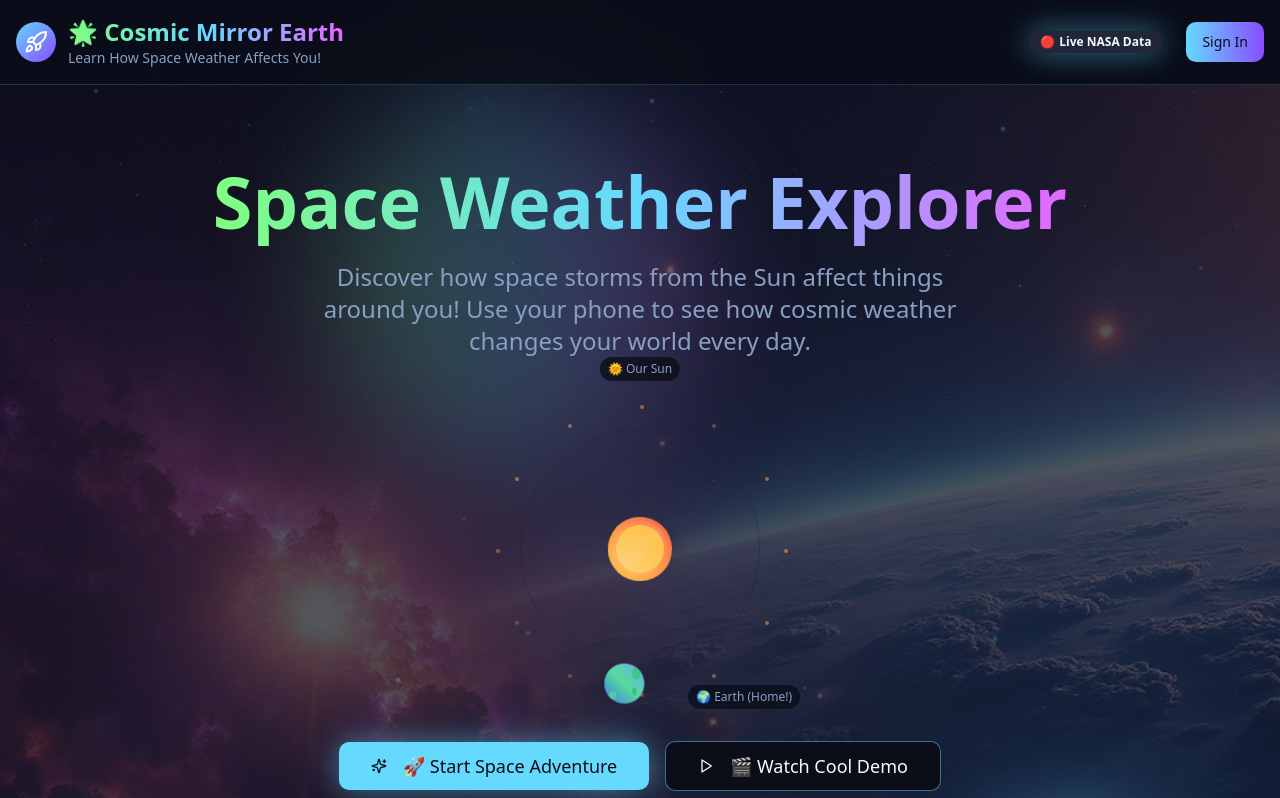
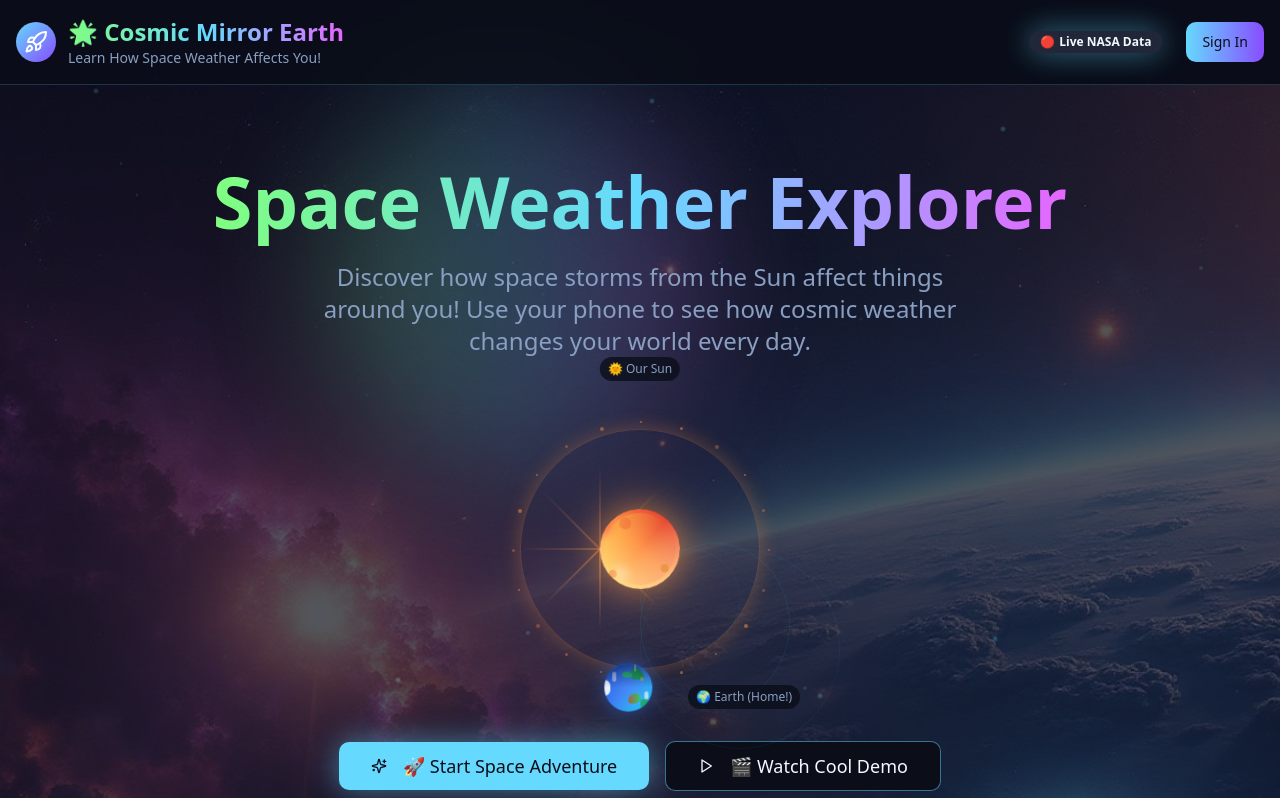
Before and after one commit to Aadarsh0912/cosmic-mirror-earth, a React (Vite) app: page / in a window 1280 px wide. Shown: the top 798 px of the page. Built offline with nearby package versions, Linux system fonts and the light colour scheme; the HTML template or start-up script is replaced by a standard one.

Commit message:
Refine Sun-Earth animation

```diff
--- a/src/components/SolarSystem.tsx
+++ b/src/components/SolarSystem.tsx
@@ -9,52 +9,129 @@ export const SolarSystem = () => {
 
   return (
     <div className={`relative w-80 h-80 mx-auto transition-opacity duration-1000 ${isVisible ? 'opacity-100' : 'opacity-0'}`}>
-      {/* Orbit path */}
-      <div className="absolute top-1/2 left-1/2 transform -translate-x-1/2 -translate-y-1/2 w-60 h-60 border border-muted/30 rounded-full animate-pulse"></div>
+      {/* Orbit path with glow */}
+      <div className="absolute top-1/2 left-1/2 transform -translate-x-1/2 -translate-y-1/2 w-60 h-60 border border-solar-orange/20 rounded-full animate-pulse shadow-[0_0_20px_rgba(251,146,60,0.3)]"></div>
 
-      {/* Sun */}
+      {/* Sun with realistic corona and flares */}
       <div className="absolute top-1/2 left-1/2 transform -translate-x-1/2 -translate-y-1/2 z-10">
-        <div className="w-16 h-16 sun-spin">
-          <div className="w-full h-full bg-gradient-to-br from-yellow-300 via-solar-orange to-red-500 rounded-full shadow-lg relative overflow-hidden">
-            {/* Sun surface details */}
-            <div className="absolute inset-2 bg-gradient-to-br from-yellow-200 to-yellow-400 rounded-full"></div>
-            <div className="absolute inset-1 bg-gradient-to-tr from-transparent via-white/20 to-transparent rounded-full"></div>
-            {/* Solar flares */}
-            <div className="absolute -inset-2 bg-solar-orange/30 rounded-full animate-pulse"></div>
-            <div className="absolute -inset-4 bg-solar-orange/10 rounded-full animate-aurora-pulse"></div>
+        {/* Outer corona glow */}
+        <div className="absolute inset-0 transform -translate-x-1/2 -translate-y-1/2 left-1/2 top-1/2">
+          <div className="w-32 h-32 bg-gradient-radial from-solar-orange/40 via-yellow-400/20 to-transparent rounded-full animate-aurora-pulse blur-xl"></div>
+        </div>
+
+        {/* Solar corona rays */}
+        {[...Array(8)].map((_, i) => (
+          <div
+            key={`ray-${i}`}
+            className="absolute top-1/2 left-1/2 w-20 h-0.5 bg-gradient-to-r from-solar-orange/60 to-transparent origin-left animate-pulse"
+            style={{
+              transform: `translate(-50%, -50%) rotate(${i * 45}deg)`,
+              animationDelay: `${i * 0.3}s`,
+              animationDuration: '3s'
+            }}
+          />
+        ))}
+
+        <div className="w-20 h-20 sun-spin relative">
+          {/* Main sun body with realistic gradient */}
+          <div className="w-full h-full bg-gradient-to-br from-yellow-200 via-solar-orange to-red-600 rounded-full shadow-[0_0_40px_rgba(251,146,60,0.8)] relative overflow-hidden">
+            {/* Photosphere texture */}
+            <div className="absolute inset-0 bg-gradient-to-tr from-yellow-100 via-transparent to-transparent opacity-60 rounded-full"></div>
+
+            {/* Solar granulation spots */}
+            <div className="absolute top-2 left-3 w-2 h-2 bg-orange-600/40 rounded-full"></div>
+            <div className="absolute top-5 right-2 w-3 h-3 bg-red-600/30 rounded-full"></div>
+            <div className="absolute bottom-3 left-4 w-2 h-2 bg-yellow-600/40 rounded-full"></div>
+
+            {/* Chromosphere layer */}
+            <div className="absolute inset-1 bg-gradient-to-bl from-yellow-300/40 via-transparent to-red-500/20 rounded-full"></div>
+
+            {/* Solar prominence */}
+            <div className="absolute -top-1 right-2 w-4 h-4 bg-red-500/50 rounded-full blur-sm animate-pulse"></div>
+
+            {/* Hot spot highlight */}
+            <div className="absolute top-3 left-2 w-4 h-4 bg-white/30 rounded-full blur-sm"></div>
           </div>
+
+          {/* Inner glow layers */}
+          <div className="absolute -inset-2 bg-gradient-radial from-solar-orange/40 to-transparent rounded-full animate-pulse"></div>
+          <div className="absolute -inset-4 bg-gradient-radial from-yellow-400/20 to-transparent rounded-full animate-aurora-pulse"></div>
         </div>
       </div>
 
       {/* Earth orbital container */}
       <div className="absolute top-1/2 left-1/2 transform -translate-x-1/2 -translate-y-1/2 earth-orbit">
-        <div className="w-10 h-10 earth-spin">
-          <div className="w-full h-full bg-gradient-to-br from-blue-400 via-green-400 to-blue-600 rounded-full shadow-lg relative overflow-hidden">
-            {/* Earth continents */}
-            <div className="absolute top-1 left-1 w-3 h-2 bg-green-500 rounded-full opacity-80"></div>
-            <div className="absolute bottom-1 right-1 w-2 h-2 bg-green-400 rounded-full opacity-70"></div>
-            <div className="absolute top-2 right-2 w-2 h-1 bg-green-600 rounded-full opacity-60"></div>
-            {/* Atmosphere glow */}
-            <div className="absolute -inset-1 bg-blue-300/20 rounded-full"></div>
+        <div className="w-12 h-12 earth-spin relative">
+          {/* Space shadow side */}
+          <div className="absolute inset-0 bg-gradient-to-l from-transparent via-transparent to-black/40 rounded-full z-10"></div>
+
+          {/* Main Earth body */}
+          <div className="w-full h-full bg-gradient-to-br from-blue-500 via-blue-600 to-blue-800 rounded-full shadow-[0_0_20px_rgba(59,130,246,0.5)] relative overflow-hidden">
+            {/* Ocean base with realistic gradient */}
+            <div className="absolute inset-0 bg-gradient-to-tr from-blue-700 via-blue-500 to-cyan-400 rounded-full"></div>
+
+            {/* Realistic continents - North America */}
+            <div className="absolute top-2 left-1 w-3 h-3 bg-green-600 rounded-tl-full rounded-br-lg opacity-90 shadow-inner"></div>
+
+            {/* Europe/Africa */}
+            <div className="absolute top-3 right-2 w-2.5 h-3 bg-gradient-to-b from-green-500 to-amber-700 opacity-85" style={{ borderRadius: '40% 60% 30% 70%' }}></div>
+
+            {/* South America */}
+            <div className="absolute top-5 left-2 w-1.5 h-2.5 bg-green-500 opacity-80" style={{ borderRadius: '60% 40% 50% 50%' }}></div>
+
+            {/* Asia */}
+            <div className="absolute top-1 right-1 w-2 h-2 bg-green-600 opacity-75 rounded-tr-full"></div>
+
+            {/* Antarctica ice cap */}
+            <div className="absolute bottom-0 left-1/2 -translate-x-1/2 w-4 h-1.5 bg-white/90 rounded-t-full blur-[0.5px]"></div>
+
+            {/* Cloud layers */}
+            <div className="absolute top-1 right-3 w-2 h-1 bg-white/60 rounded-full blur-[0.5px]"></div>
+            <div className="absolute bottom-2 left-2 w-2.5 h-1 bg-white/50 rounded-full blur-[0.5px]"></div>
+            <div className="absolute top-4 left-0 w-2 h-0.5 bg-white/40 rounded-full blur-[0.5px]"></div>
+
+            {/* Atmospheric refraction */}
+            <div className="absolute inset-1 bg-gradient-to-tl from-transparent via-white/5 to-transparent rounded-full"></div>
           </div>
+
+          {/* Atmospheric glow layers */}
+          <div className="absolute -inset-1 bg-gradient-radial from-cyan-300/30 to-transparent rounded-full"></div>
+          <div className="absolute -inset-2 bg-gradient-radial from-blue-400/20 to-transparent rounded-full"></div>
         </div>
       </div>
 
-      {/* Solar wind particles */}
+      {/* Enhanced solar wind with varying speeds */}
       <div className="absolute inset-0">
-        {[...Array(12)].map((_, i) => (
+        {[...Array(20)].map((_, i) => (
           <div
-            key={i}
-            className="absolute w-1 h-1 bg-solar-orange/60 rounded-full animate-pulse"
+            key={`wind-${i}`}
+            className="absolute bg-solar-orange rounded-full animate-pulse"
             style={{
-              left: `${50 + Math.cos(i * 30 * Math.PI / 180) * 45}%`,
-              top: `${50 + Math.sin(i * 30 * Math.PI / 180) * 45}%`,
-              animationDelay: `${i * 0.2}s`,
-              animationDuration: `${1 + (i % 3) * 0.5}s`
+              width: `${2 + (i % 3)}px`,
+              height: `${2 + (i % 3)}px`,
+              left: `${50 + Math.cos(i * 18 * Math.PI / 180) * 40}%`,
+              top: `${50 + Math.sin(i * 18 * Math.PI / 180) * 40}%`,
+              opacity: 0.4 - (i % 3) * 0.1,
+              animationDelay: `${i * 0.15}s`,
+              animationDuration: `${1.5 + (i % 4) * 0.4}s`
             }}
           />
         ))}
       </div>
+
+      {/* Magnetic field lines */}
+      {[...Array(3)].map((_, i) => (
+        <div
+          key={`field-${i}`}
+          className="absolute top-1/2 left-1/2 transform -translate-x-1/2 -translate-y-1/2 rounded-full border border-cyan-400/10"
+          style={{
+            width: `${100 + i * 50}px`,
+            height: `${100 + i * 50}px`,
+            animation: `aurora-pulse ${3 + i}s ease-in-out infinite`,
+            animationDelay: `${i * 0.5}s`
+          }}
+        />
+      ))}
 
       {/* Fun labels for kids */}
       <div className="absolute top-0 left-1/2 transform -translate-x-1/2 -translate-y-8">
```
